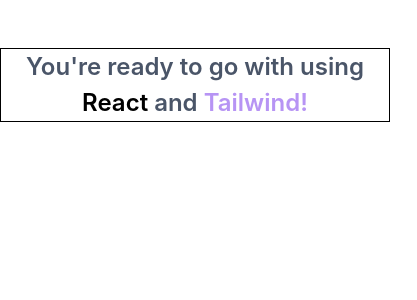
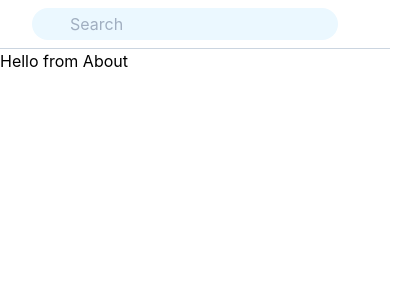
Before and after one commit to oussamabng/safariatComAdmin, a React (Create React App) app: page /about in a window 390 px wide. Shown: the top 300 px of the page, 417 px wide, since content can reach past the window. Built offline with nearby package versions, Linux system fonts and the light colour scheme.

Commit message:
navigtion fixed

```diff
--- a/package.json
+++ b/package.json
@@ -5,6 +5,8 @@
   "dependencies": {
     "react": "^16.12.0",
     "react-dom": "^16.12.0",
+    "react-router": "^5.1.2",
+    "react-router-dom": "^5.1.2",
     "react-scripts": "3.3.1",
     "tailwindcss": "^1.1.4"
   },
--- a/src/App.js
+++ b/src/App.js
@@ -1,13 +1,26 @@
 import React from "react";
+import Header from './components/Header/Header';
+import { BrowserRouter as Router , Switch , Route} from 'react-router-dom';
+// Scenes Components Importation
+import Home from './scenes/Home/Home.jsx';
+import Services from './scenes/Services/Services.jsx';
+import Blog from './scenes/Blog/Blog.jsx';
+import Contact from './scenes/Contact/Contact.jsx';
+import About from './scenes/About/About.jsx';
 
 function App() {
   return (
-    <div className="mt-12 text-black border border-2 border-black">
-      <h1 className="text-2xl font-semibold text-gray-700 text-center">
-        You're ready to go with using <span className="text-black"> React</span>{" "}
-        and <span className="text-purple-400"> Tailwind!</span>
-      </h1>
-    </div>
+    <Router>
+      <Header />
+      <Switch>
+        <Route component={Home} exact path="/" ></Route>
+        <Route component={Services} path="/services" ></Route>
+        <Route component={Blog} path="/blog" ></Route>
+        <Route component={Contact} path="/contact" ></Route>
+        <Route component={About} path="/about" ></Route>
+      </Switch>
+    </Router>
+
   );
 }
 
--- /dev/null
+++ b/src/components/Header/Header.jsx
@@ -0,0 +1,50 @@
+import React from 'react';
+import { Link } from 'react-router-dom';
+
+const Header = () => {
+    return (
+        <div className="w-full flex justify-between items-center lg:px-20 px-8 bg-white lg:py-4 py-2 border-b border-gray-400">
+        <div className="flex justify-between items-center">
+            <Link to="/">
+                <img src="./images/logoForWeb.png" alt=""/>
+            </Link>
+            <label for="menu-toggle" className="lg:hidden block point-cursor">
+                <i className="fas fa-align-justify fa-2x"></i>
+            </label>
+            <input type="checkbox" id="menu-toggle" className="hidden" />
+        </div>
+
+        <div id="menu" className="hidden lg:flex lg:items-center ">
+            <nav>
+                <ul className="lg:flex items-center justify-between text-base font-bold text-gray-700 pt-4 lg:pt-0">
+                    <li>
+                        <Link to="/" className="lg:p-4 py-3 px-0 block">Home</Link>
+                    </li>
+                    <li>
+                        <Link to="/services" className="lg:p-4 py-3 px-0 block">Service</Link>
+                    </li>
+                    <li>
+                        <Link to="/blog" className="lg:p-4 py-3 px-0 block">Blog</Link>
+                    </li>
+                    <li>
+                        <Link to="/contact" className="lg:p-4 py-3 px-0 block">Contact</Link>
+                    </li>
+                    <li>
+                        <Link to="/about" className="lg:p-4 py-3 px-0 block">About us</Link>
+                    </li>
+                </ul>
+            </nav>
+
+        </div>
+        <div className="flex justify-between items-center px-2 py-2 rounded-full bg-blue-100">
+                <i className="fas fa-search border-r-2 px-2 text-gray-600"></i>
+                <input className="appearance-none bg-transparent h-1 py-2 px-3 text-gray-700 leading-tight" id="search" type="text" placeholder="Search"/>
+        </div>
+        <div className="flex items-center">
+            <button className="bg-yellow text-white font-bold py-1 px-5 rounded-full">login</button>
+        </div>
+    </div>
+    );
+}
+
+export default Header;
--- /dev/null
+++ b/src/scenes/About/About.jsx
@@ -0,0 +1,11 @@
+import React from 'react';
+
+const About = () => {
+    return (
+        <div>
+            Hello from About
+        </div>
+    );
+}
+
+export default About;
--- /dev/null
+++ b/src/scenes/Blog/Blog.jsx
@@ -0,0 +1,11 @@
+import React from 'react';
+
+const Blog = () => {
+    return (
+        <div>
+            Hello from Blog
+        </div>
+    );
+}
+
+export default Blog;
--- /dev/null
+++ b/src/scenes/Contact/Contact.jsx
@@ -0,0 +1,11 @@
+import React from 'react';
+
+const Contact = () => {
+    return (
+        <div>
+            Hello from Contact
+        </div>
+    );
+}
+
+export default Contact;
--- /dev/null
+++ b/src/scenes/Home/Home.jsx
@@ -0,0 +1,11 @@
+import React from 'react';
+
+const Home = () => {
+    return (
+        <div>
+            Hello from Home
+        </div>
+    );
+}
+
+export default Home;
--- /dev/null
+++ b/src/scenes/Services/Services.jsx
@@ -0,0 +1,11 @@
+import React from 'react';
+
+const Services = () => {
+    return (
+        <div>
+            Hello from Services
+        </div>
+    );
+}
+
+export default Services;
```
Also changed, not shown: src/components/Header/images/logoForWeb.png (added), 1 other file (tests, documents, lock files or other folders).
